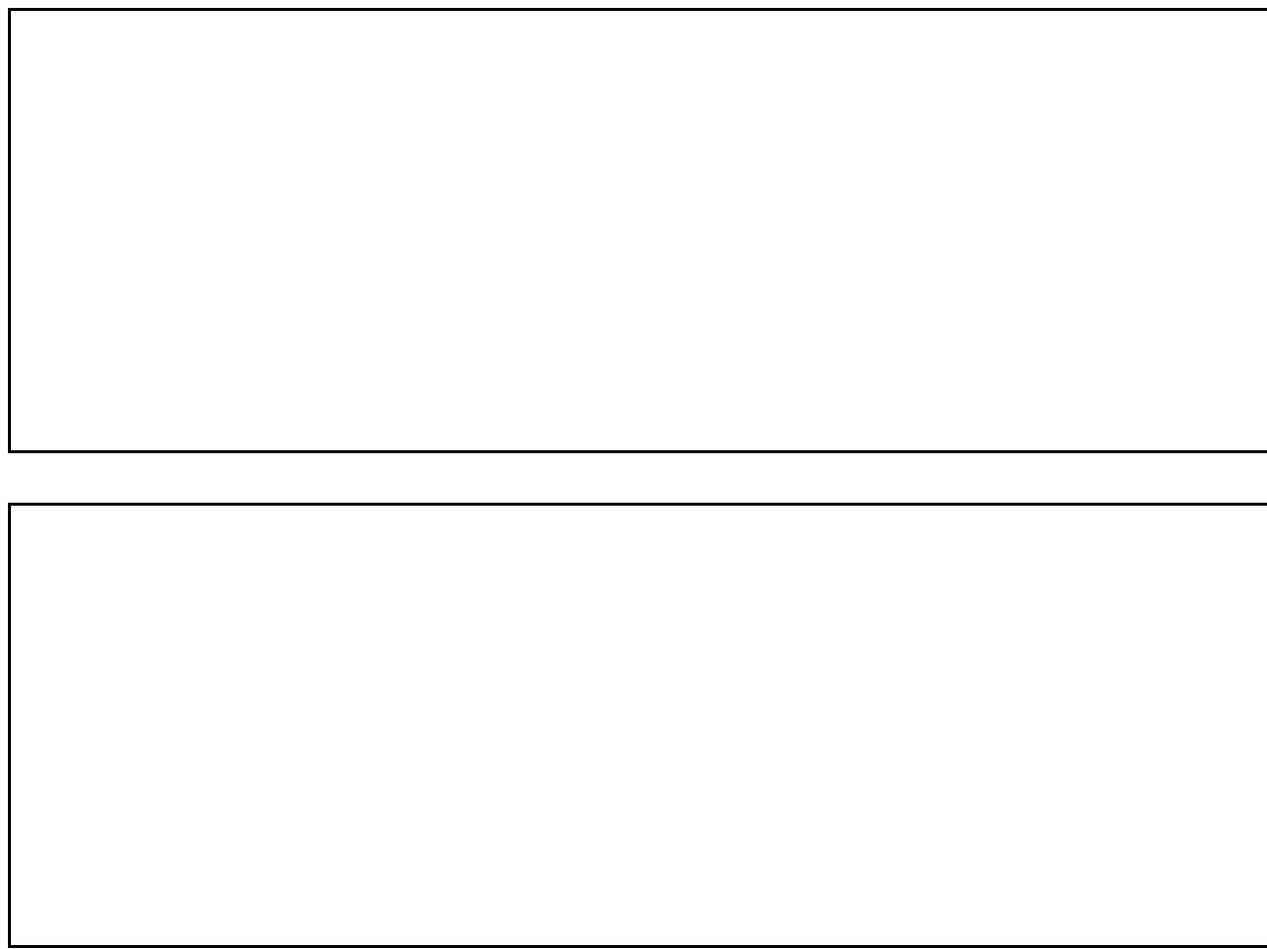
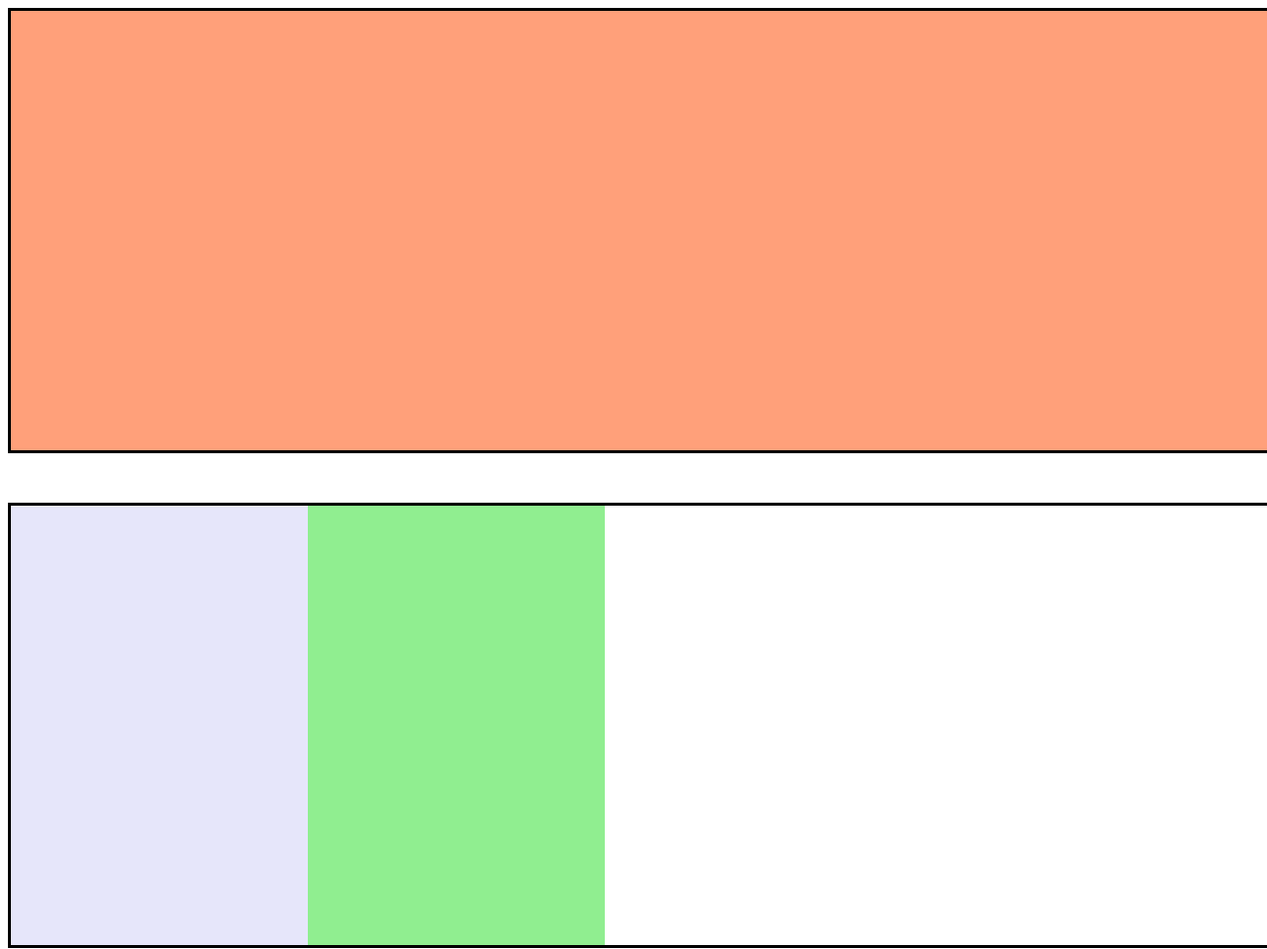
Before and after one commit to VanessaHellinga/CSS-Grid-Practice_01, a plain HTML site: page index.html in a window 1280 px wide. Shown: the top 959 px of the page at 99% size. Drawn offline with Linux system fonts and the light colour scheme.

Commit message:
added more boxes and colors

```diff
--- a/index.html
+++ b/index.html
@@ -10,7 +10,10 @@
 <body>
     <div class="container">
         <header><div></div></header>
-        <main><div></div></main>
+        <main class="main--container">
+            <div class="a"></div>
+            <div class="b"></div>
+        </main>
         <footer><div></div></footer>
     </div>
 </body>
--- a/resources/css/style.css
+++ b/resources/css/style.css
@@ -7,12 +7,25 @@
 
 header {
     border: 3px solid black;
+    background-color:lightsalmon;
 }
 
-main {
+.main--container {
     border: 3px solid black;
+    display: grid;
+    grid-template-columns: 300px 300px;
+    grid-template-rows: 1 / span 2;
+}
+
+.a {
+    background-color: lavender;
+}
+
+.b {
+    background-color: lightgreen;
 }
 
 footer {
     border: 3px solid black;
+    background-color: lightskyblue;
 }
```
